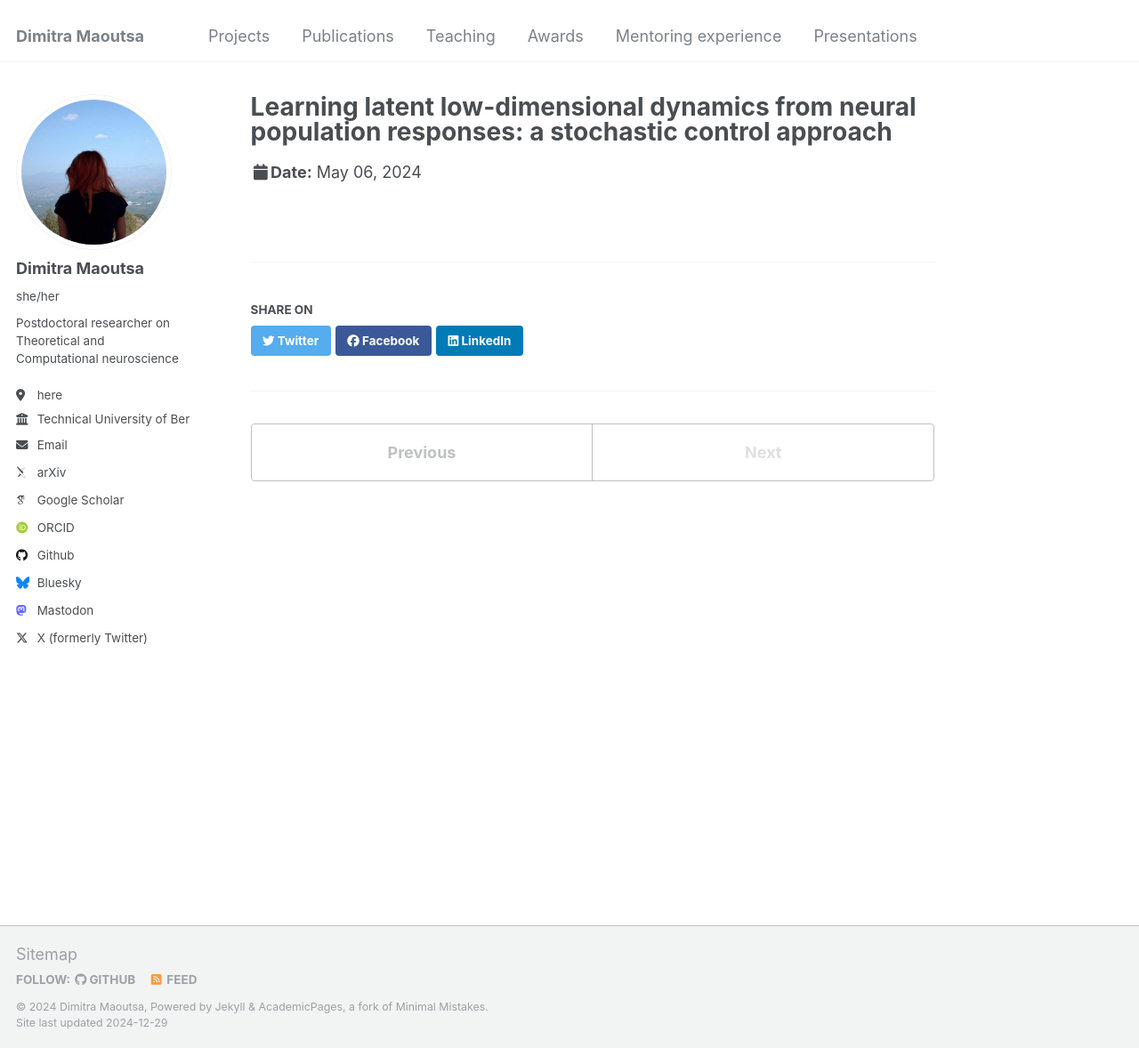
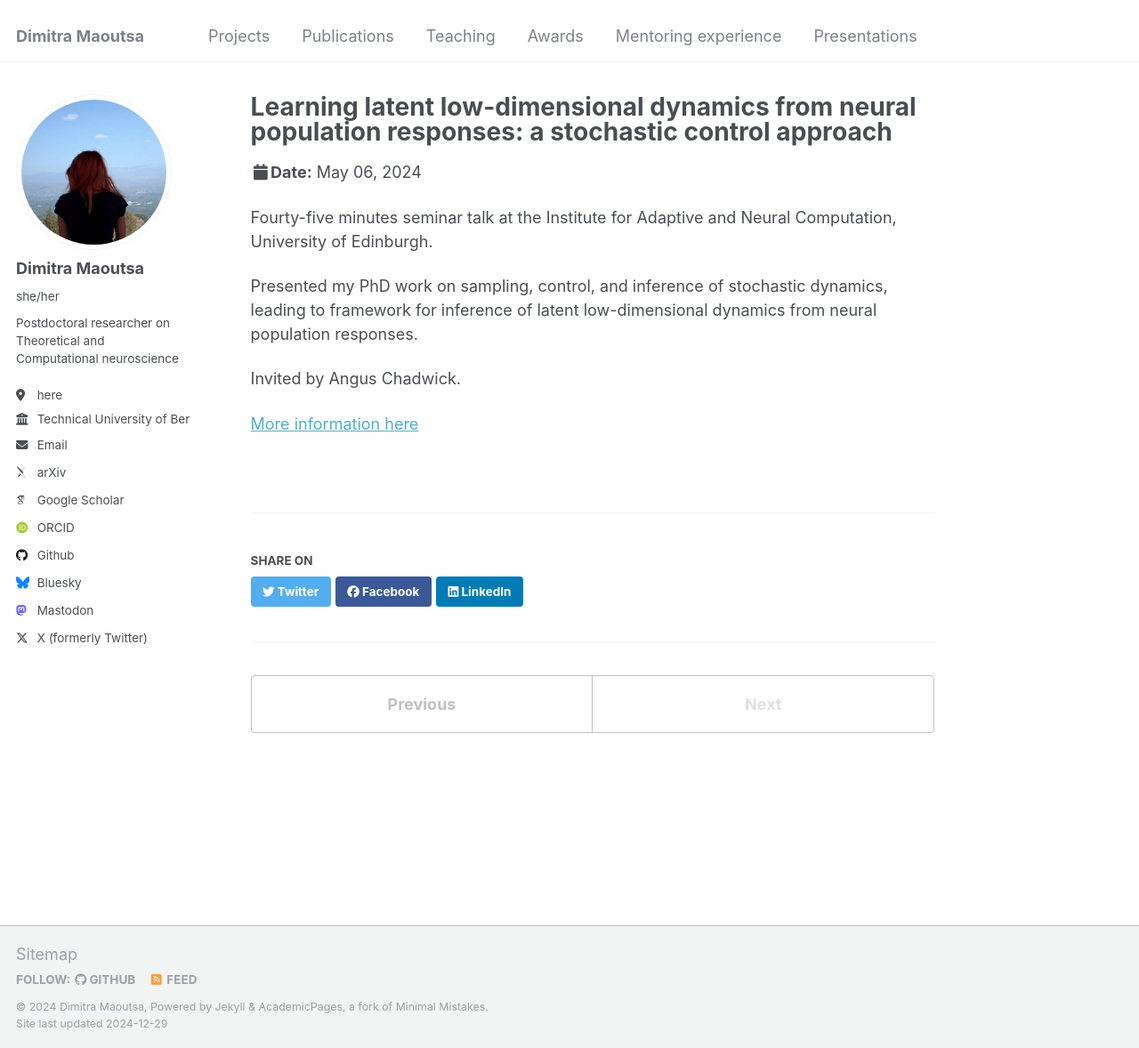
Before and after one commit to dimitra-maoutsa/dimitra-maoutsa.github.io, a Jekyll site: the page built from _talks/2012-03-01-talk-1.md, in a window 1280 px wide and 1178 px high. Shown: the whole window at 89% size. Built offline with Jekyll 4.4.1, drawn with Linux system fonts in a browser that asks for light colours; some web fonts are replaced.

Commit message:
Update 2012-03-01-talk-1.md

```diff
--- a/_talks/2012-03-01-talk-1.md
+++ b/_talks/2012-03-01-talk-1.md
@@ -7,3 +7,11 @@ venue: "Institute for Adaptive and Neural Computation, University of Edinburgh"
 date: 2024-05-06
 location: "Edinburgh, UK"
 ---
+
+Fourty-five minutes seminar talk at the Institute for Adaptive and Neural Computation, University of Edinburgh.
+
+Presented my PhD work on sampling, control, and inference of stochastic dynamics, leading to framework for inference of latent low-dimensional dynamics from neural population responses.
+
+Invited by Angus Chadwick.
+
+[More information here](https://web.inf.ed.ac.uk/anc/events/events-2023-24/anc-seminar-dimitra-maoutsa)
```
